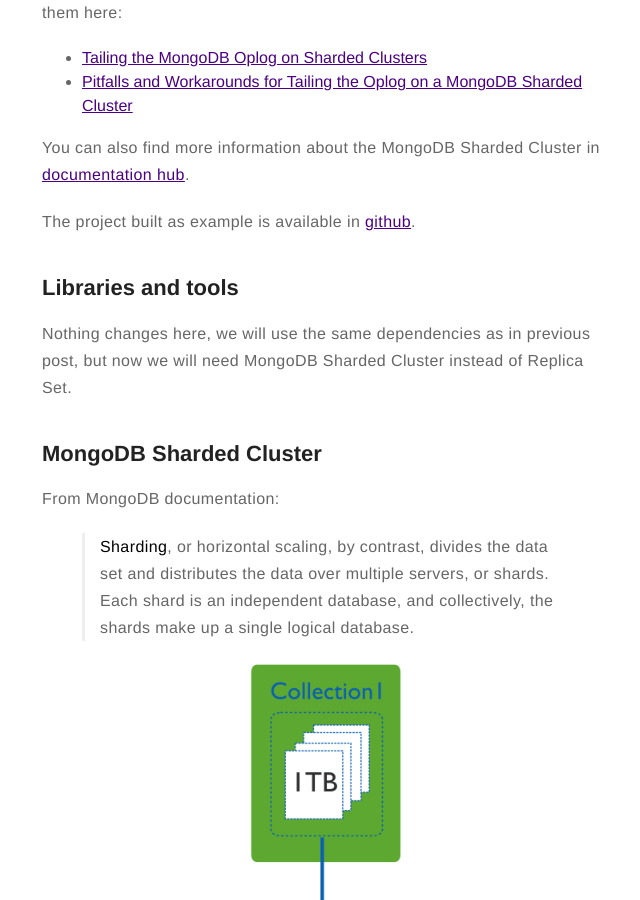
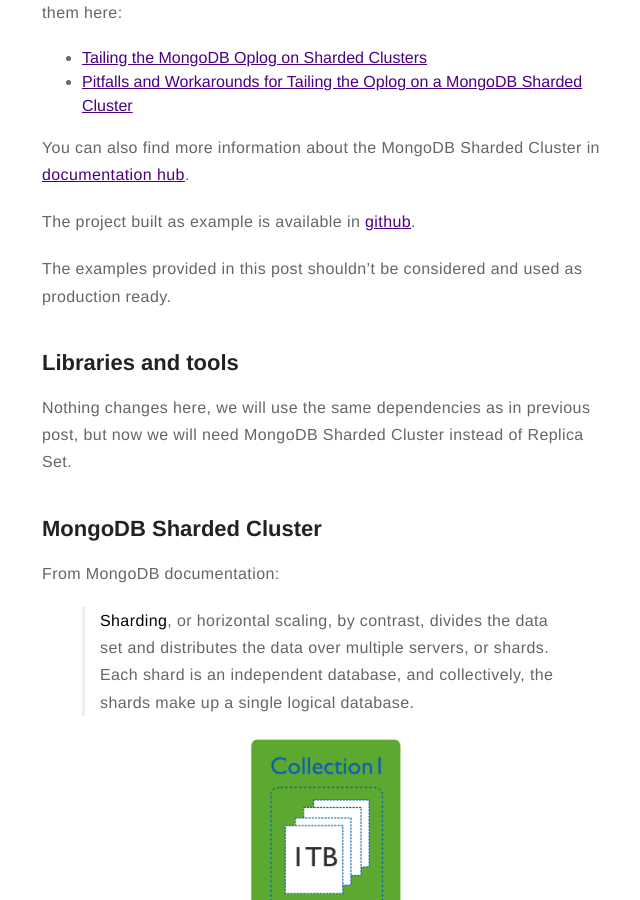
Before and after one commit to htimur/htimur.github.io, a Jekyll site: the page built from _posts/2016-03-03-tailing_the_mongodb_oplog_on_sharded_clusters_with_scala_and_akka_streams.markdown, in a window 1280 px wide and 900 px high, scrolled down 611 px. Shown: the whole window, without its empty margins (318-958 px from the left). Built offline with Jekyll 4.4.1, drawn with Linux system fonts in a browser that asks for light colours; comment, search, counter and statistics services are not loaded.

Commit message:
production note added

```diff
--- a/_posts/2016-03-03-tailing_the_mongodb_oplog_on_sharded_clusters_with_scala_and_akka_streams.markdown
+++ b/_posts/2016-03-03-tailing_the_mongodb_oplog_on_sharded_clusters_with_scala_and_akka_streams.markdown
@@ -24,6 +24,8 @@ There are 2 really good article fully covering the topic of Tailing the MongoDB
 You can also find more information about the MongoDB Sharded Cluster in [documentation hub](https://docs.mongodb.org/manual/core/sharding-introduction/).
 
 The project built as example is available in [github](https://github.com/htimur/mongo_oplog_akka_streams).
+
+The examples provided in this post shouldn't be considered and used as production ready.
 
 ## Libraries and tools
 
```
